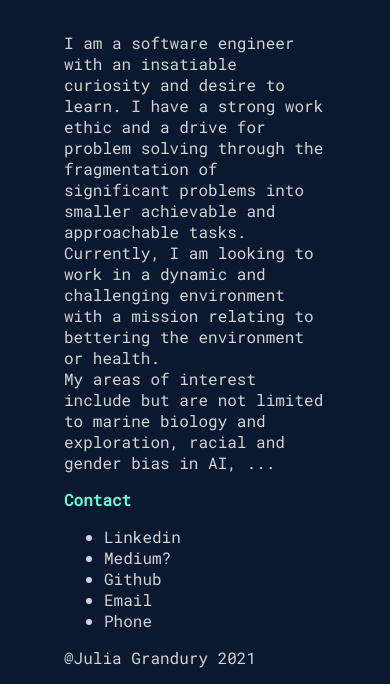
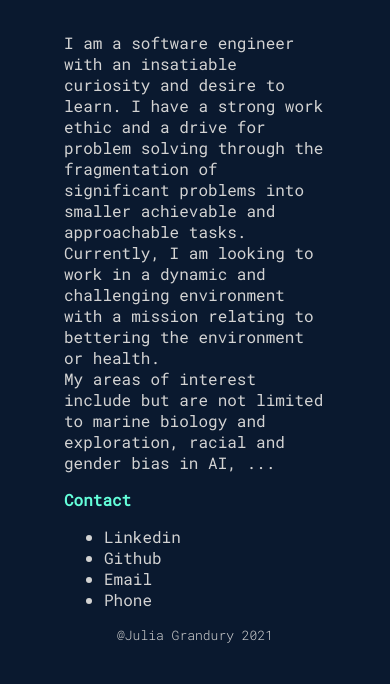
Before and after one commit to JuliaGrandury/juliagrandury-iteration2, a plain HTML site: page index.html in a window 390 px wide. Shown: the part 779-1463 px from the top of the page. After the commit the page ends 1436 px from the top, so only its background shows below. Drawn offline with Linux system fonts and the light colour scheme.

Commit message:
Checking for mobile responsiveness

```diff
--- a/about.css
+++ b/about.css
@@ -21,6 +21,7 @@ h2{
 
 .profile{
     max-width: 400px;
+    max-height: 400px;
     width: 40%;
 }
 
--- a/index.css
+++ b/index.css
@@ -29,8 +29,8 @@
     padding: 1.5rem;
     display: block;
     font-size: 13px;
+    font-weight: 300;
     font-family: 'Roboto Mono', monospace;
-    font-weight: 300;
     letter-spacing: 2px;
 }
 .navbar-links li a:hover{
@@ -73,3 +73,11 @@ h2{
 #greyheader{
     color: #807e81;
 }
+
+
+/* FOOTER STYLING */
+footer p{
+    text-align: center;
+    font-size: 13px;
+    font-weight: 300;
+}
--- a/index.html
+++ b/index.html
@@ -57,7 +57,6 @@
       <h2>Contact</h2>
       <ul>
         <li>Linkedin</li>
-        <li>Medium?</li>
         <li>Github</li>
         <li>Email</li>
         <li>Phone</li>
```
Also changed, not shown: 2 other files.
